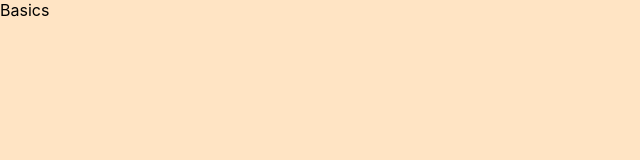
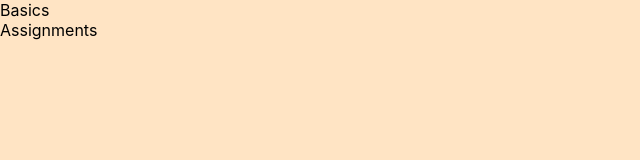
Before and after one commit to ArminasStrolys/js-fundamentals, a React (Create React App) app: page / in a window 1280 px wide. Shown: the top 160 px of the page, without its empty margins (0-640 px from the left). Built offline with nearby package versions, Linux system fonts and the light colour scheme.

Commit message:
Assignments from function theme

```diff
--- a/src/App.js
+++ b/src/App.js
@@ -5,7 +5,7 @@ function App() {
   return (
     <div>
       <Basics />
-      {/* <Assignments /> */}
+      <Assignments />
     </div>
   );
 }
--- a/src/Fundamentals/Assignments/Assignments.js
+++ b/src/Fundamentals/Assignments/Assignments.js
@@ -33,9 +33,6 @@ export const Assignments = () => {
   // #5
   // description = `${country} is in ${continent}, and its ${population} people speak ${language}`;
   // console.log(description);
-  // #6
-
-  // #7
 
   return <div>Assignments</div>;
 };
```
Also changed, not shown: src/Fundamentals/Basics/Basics.js (+42 -0 lines).
